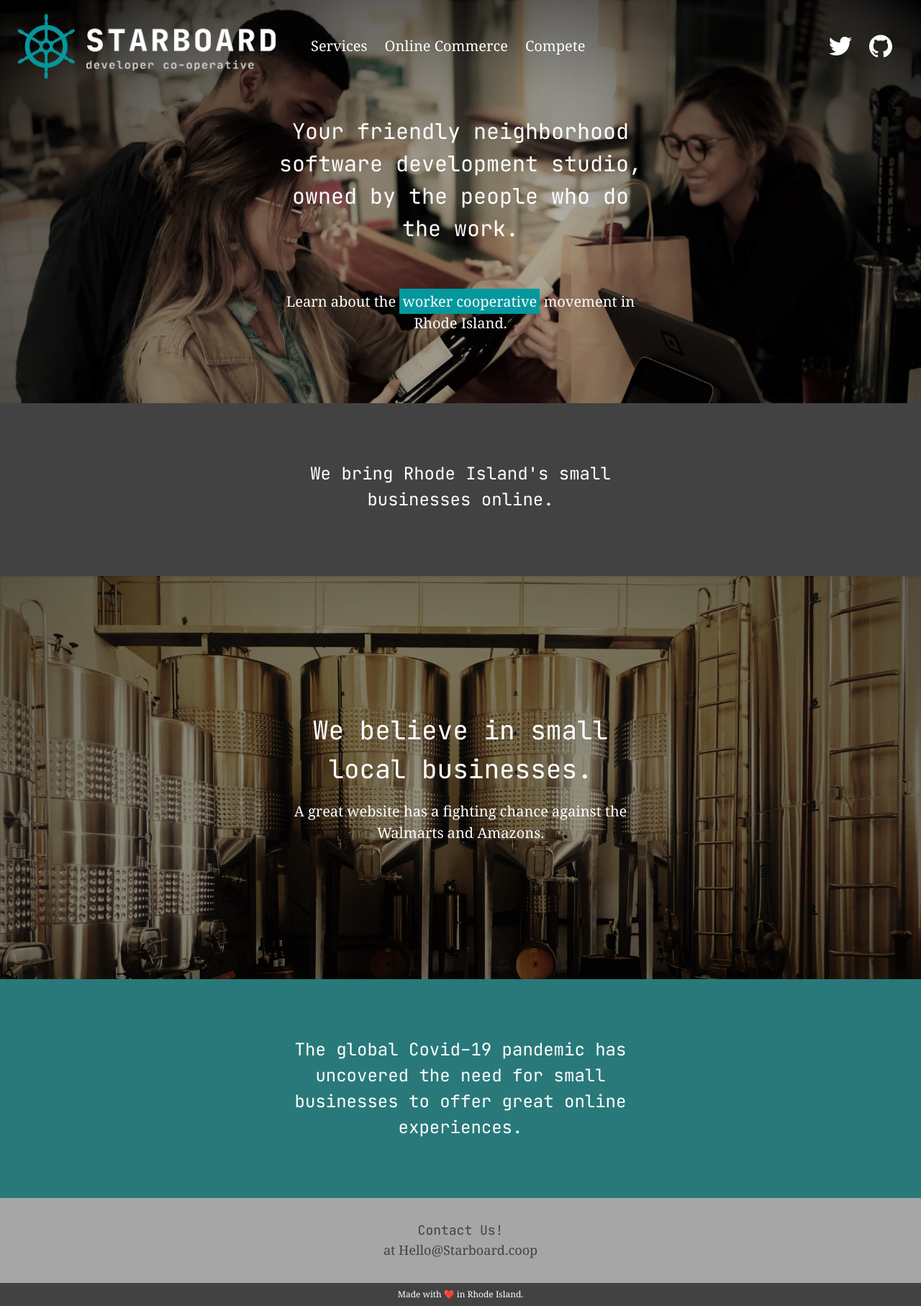
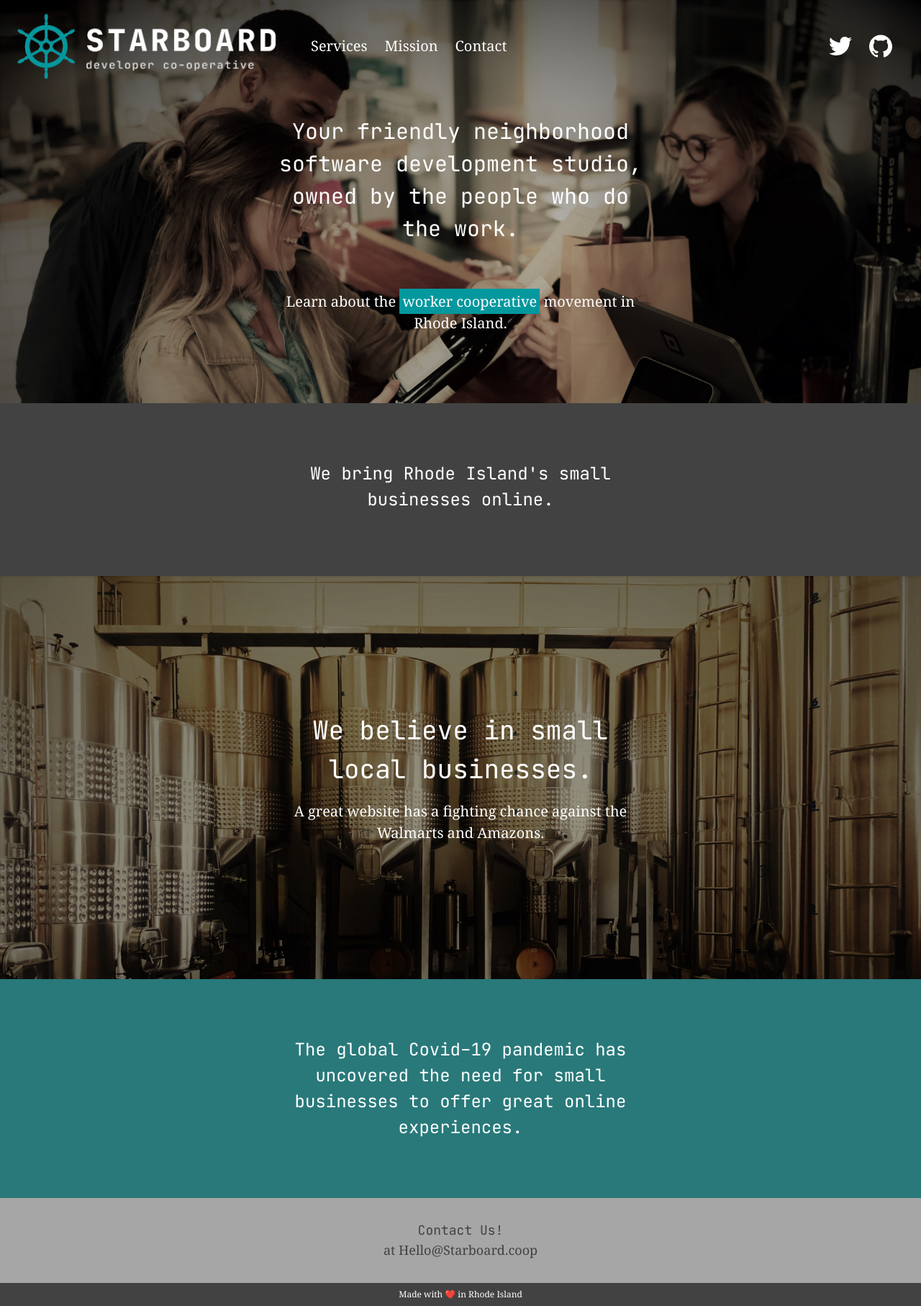
Before and after one commit to starboardcoop/starboardcoop, a Next.js app: page / in a window 1280 px wide. Shown: the whole page at 72% size. Built offline with nearby package versions, Linux system fonts and the light colour scheme.

Commit message:
Change navigation link names

```diff
--- a/components/Footer.js
+++ b/components/Footer.js
@@ -1,6 +1,6 @@
 const Footer = () => (
     <footer className="bg-gray-dark text-white flex flex-col justify-center text-center text-xs h-8">
-        <p>Made with ❤️ in Rhode Island.</p>
+        <p>Made with ❤️ in Rhode Island</p>
     </footer>
 )
 
--- a/components/Header.js
+++ b/components/Header.js
@@ -13,8 +13,8 @@ const Header = () => (
             <div className="flex flex-row content-center flex-1">
                 <div className="flex flex-row p-4 items-center">
                     <a href="/#two" className="mr-6 hover:text-gray-ultralight">Services</a>
-                    <a href="/#three" className="mr-6 whitespace-no-wrap hover:text-gray-ultralight">Online Commerce</a>
-                    <a href="/#four" className="mr-6 hover:text-gray-ultralight">Compete</a>
+                    <a href="/#three" className="mr-6 whitespace-no-wrap hover:text-gray-ultralight">Mission</a>
+                    <a href="/#four" className="mr-6 hover:text-gray-ultralight">Contact</a>
                 </div>
                 <div className="flex p-4 pl-0 items-center flex-1 justify-end">
                     <a className={aStyle} target="_blank" href="https://twitter.com/starboardcoop">
--- a/pages/index.js
+++ b/pages/index.js
@@ -23,10 +23,10 @@ const Home = () => (
         <h2 className="text-3xl md:text-4xl">We believe in small local businesses.</h2>
         <p className="mt-4 text-xl">A great website has a fighting chance against the Walmarts and Amazons.</p>
       </Section>
-      <Section id="four" className="bg-primary-dark text-white">
+      <Section className="bg-primary-dark text-white">
         <h2 className="text-2xl">The global Covid-19 pandemic has uncovered the need for small businesses to offer great online experiences.</h2>
       </Section>
-      <div id="five" className="bg-gray-light text-gray-dark text-center py-8">
+      <div id="four" className="bg-gray-light text-gray-dark text-center py-8">
         <h2>Contact Us!</h2>
         <a href = "mailto: starboardcoop@gmail.com">at Hello@Starboard.coop</a>
       </div>
```
